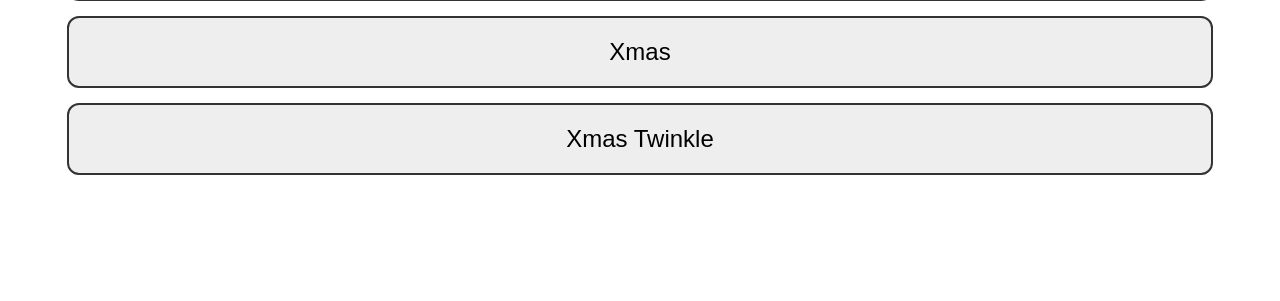
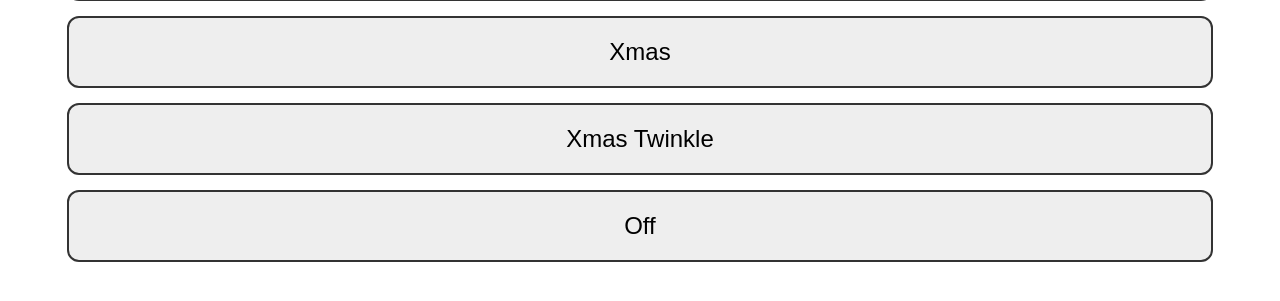
Before and after one commit to jpcostel/xmas_lights, a Flask app: page / in a window 1280 px wide. Shown: the part 288-589 px from the top of the page. Run offline with Flask 3, Linux system fonts and the light colour scheme.

Commit message:
syncing latest changes

```diff
--- a/templates/index.html
+++ b/templates/index.html
@@ -31,5 +31,6 @@
     <a class="btn {% if mode=='pulse' %}current{% endif %}" href="/set/pulse">Pulse</a>
     <a class="btn {% if mode=='xmas' %}current{% endif %}" href="/set/xmas">Xmas</a>
     <a class="btn {% if mode=='xmas_twinkle' %}current{% endif %}" href="/set/xmas_twinkle">Xmas Twinkle</a>
+    <a class="btn {% if mode=='off' %}current{% endif %}" href="/set/off">Off</a>
 </body>
 </html>
--- a/webserver.py
+++ b/webserver.py
@@ -56,6 +56,7 @@ def launch_main_py(mode):
         "pulse": "--pulse",
         "xmas": "--xmas",
         "xmas_twinkle": "--xmas_twinkle",
+        "off": "--help",
     }
 
     flag = arg_map[mode]
```
Also changed, not shown: 1 other file.
